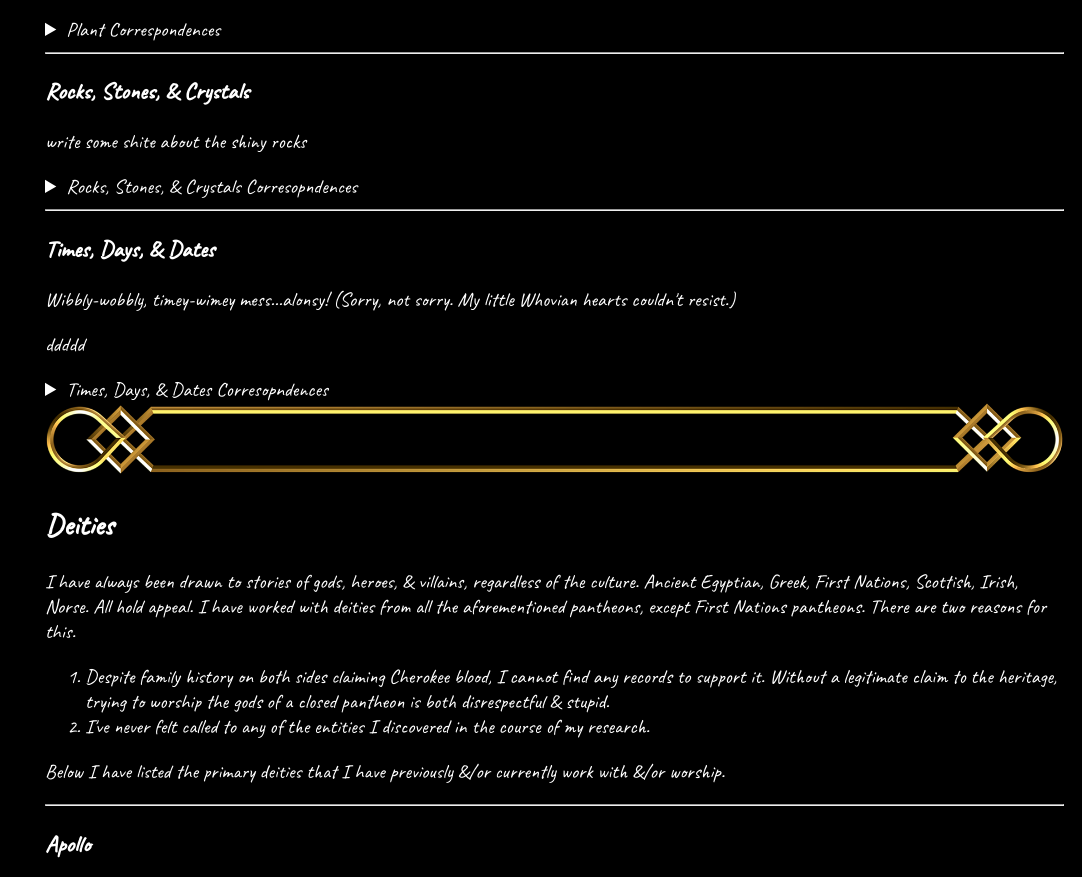
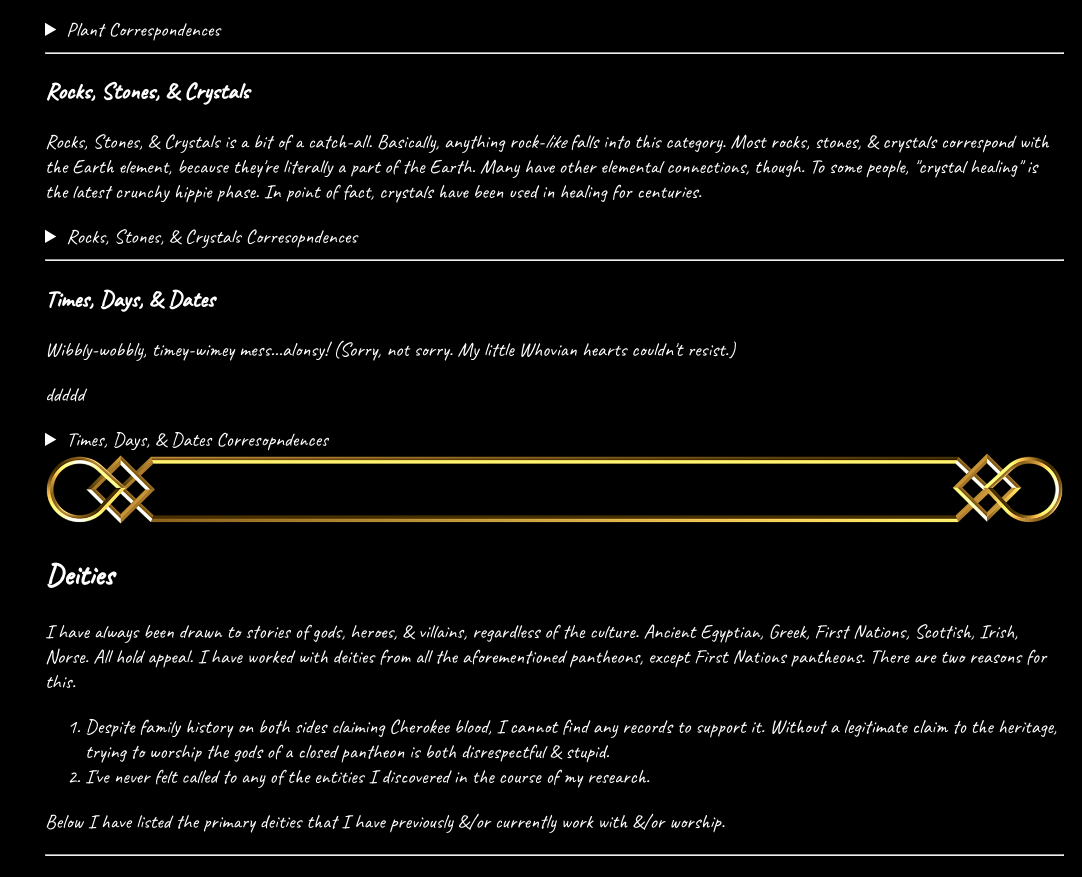
Before and after one commit to KC-LC101-June-22/js-assignment-4-html-me-something-MamaKit, a website: page index.html in a window 1280 px wide. Shown: the part 1007-1884 px from the top of the page, without its empty margins (198-1280 px from the left). Drawn offline with Linux system fonts and the light colour scheme.

Commit message:
Wrote blurb for Rocks.

```diff
--- a/index.html
+++ b/index.html
@@ -3827,7 +3827,7 @@
             <hr>
             <h3><a name="rocks"></a>Rocks, Stones, & Crystals</h3>
             <p>
-               write some shite about the shiny rocks
+               Rocks, Stones, & Crystals is a bit of a catch-all. Basically, anything rock-<i>like</i> falls into this category. Most rocks, stones, & crystals correspond with the Earth element, because they're literally a part of the Earth. Many have other elemental connections, though. To some people, "crystal healing" is the latest crunchy hippie phase. In point of fact, crystals have been used in healing for centuries.
             </p>
             <details>
                <summary>Rocks, Stones, & Crystals Corresopndences</summary>
```
